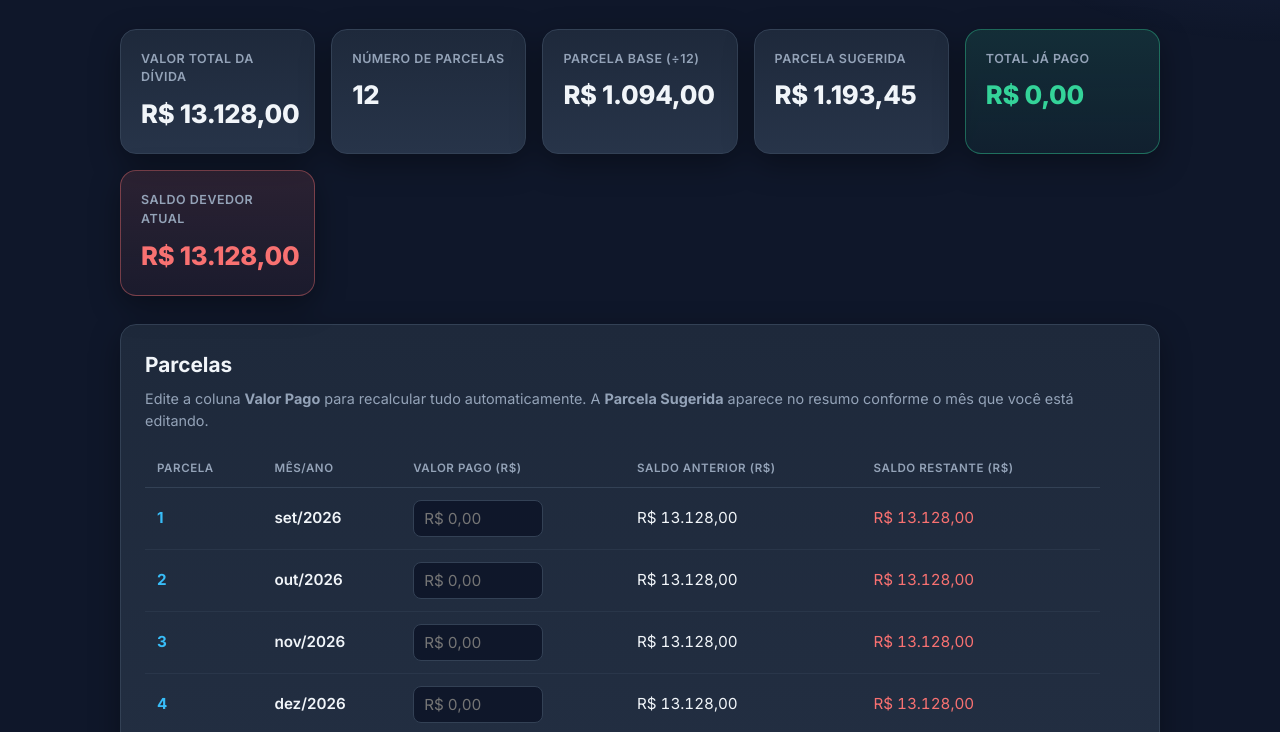
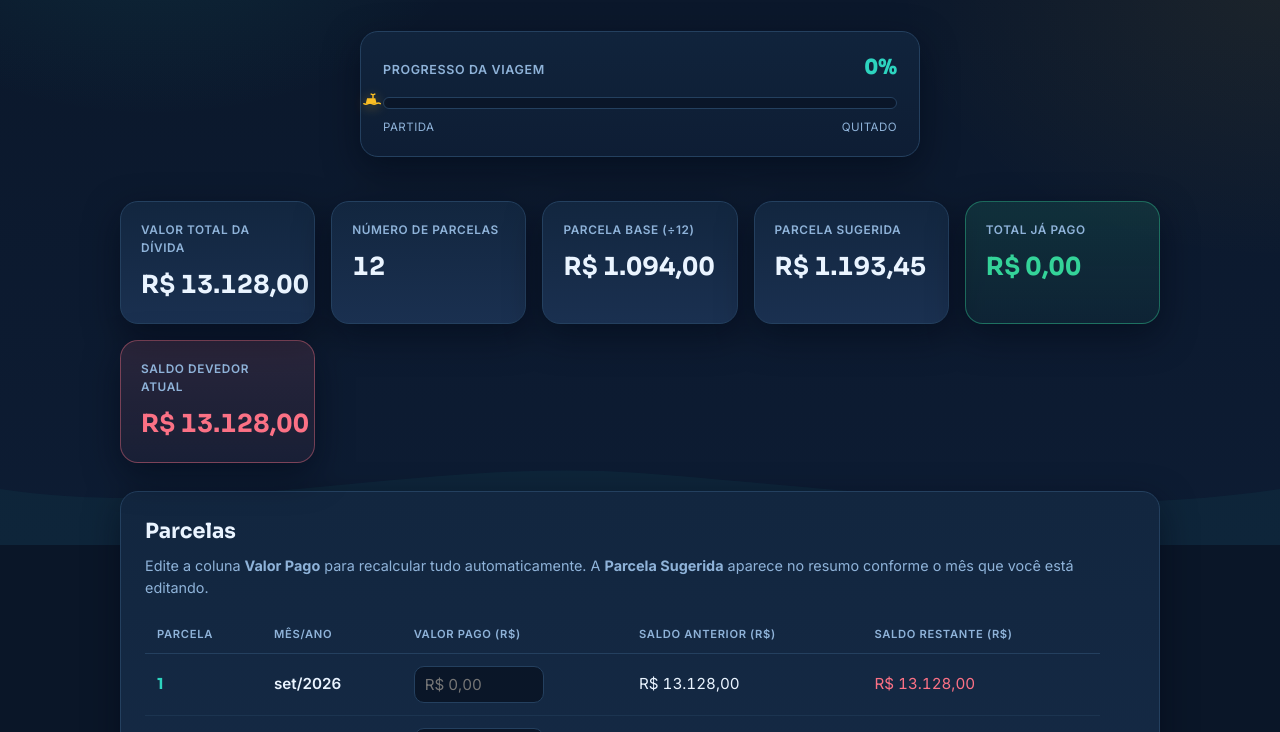
Before and after one commit to dcmeletrica-tech/dc-eletrica-site, a website: page site-cruzeiro/index.html in a window 1280 px wide. Shown: the part 255-987 px from the top of the page. Drawn offline with Linux system fonts and the light colour scheme; no server answers.

Commit message:
Redesenha site-cruzeiro com tema viagem no mar e barra de progresso

```diff
--- a/site-cruzeiro/index.html
+++ b/site-cruzeiro/index.html
@@ -3,14 +3,19 @@
 <head>
   <meta charset="UTF-8" />
   <meta name="viewport" content="width=device-width, initial-scale=1.0" />
-  <title>Controle de Pagamentos — Viagem</title>
+  <title>Controle de Pagamentos — Cruzeiro</title>
   <link rel="preconnect" href="https://fonts.googleapis.com" />
   <link rel="preconnect" href="https://fonts.gstatic.com" crossorigin />
-  <link href="https://fonts.googleapis.com/css2?family=Inter:wght@400;500;600;700;800&display=swap" rel="stylesheet" />
+  <link href="https://fonts.googleapis.com/css2?family=Sora:wght@400;600;700;800&family=Inter:wght@400;500;600;700&display=swap" rel="stylesheet" />
   <link rel="stylesheet" href="styles.css" />
 </head>
 <body>
   <div class="bg-decor" aria-hidden="true"></div>
+  <div class="waves" aria-hidden="true">
+    <svg viewBox="0 0 1440 120" preserveAspectRatio="none">
+      <path d="M0,64 C240,96 480,32 720,48 C960,64 1200,96 1440,64 L1440,120 L0,120 Z"></path>
+    </svg>
+  </div>
 
   <header class="hero">
     <div class="container">
@@ -20,6 +25,27 @@
       </div>
       <h1>Pagamentos do cruzeiro</h1>
       <p class="hero-sub">Acompanhe as parcelas, veja o que já foi pago e quanto ainda falta para quitar o cruzeiro.</p>
+
+      <div class="voyage" id="voyage">
+        <div class="voyage-head">
+          <span class="voyage-label">Progresso da viagem</span>
+          <span class="voyage-pct" id="voyage-pct">0%</span>
+        </div>
+        <div class="voyage-track">
+          <div class="voyage-fill" id="voyage-fill"></div>
+          <div class="voyage-ship" id="voyage-ship" aria-hidden="true">
+            <svg viewBox="0 0 24 24" width="22" height="22" fill="none">
+              <path d="M2 16c1.5 1 3 1 4.5 0s3-1 4.5 0 3 1 4.5 0 3-1 4.5 0" stroke="currentColor" stroke-width="1.6" stroke-linecap="round"/>
+              <path d="M4 16l1.5-6h9l1.5 6" fill="currentColor"/>
+              <path d="M12 10V6.5M12 6.5l-2-1M12 6.5l2-1" stroke="currentColor" stroke-width="1.6" stroke-linecap="round" stroke-linejoin="round"/>
+            </svg>
+          </div>
+        </div>
+        <div class="voyage-legend">
+          <span>Partida</span>
+          <span>Quitado</span>
+        </div>
+      </div>
     </div>
   </header>
 
--- a/site-cruzeiro/script.js
+++ b/site-cruzeiro/script.js
@@ -156,6 +156,15 @@
     document.getElementById("sum-devedor").textContent = fmt(d.saldoDevedor);
     document.getElementById("foot-pago").textContent = fmt(d.totalPago);
     document.getElementById("foot-restante").textContent = fmt(d.saldoDevedor);
+
+    // Barra de progresso da viagem
+    var pct = TOTAL > 0 ? Math.round((d.totalPago / TOTAL) * 100) : 0;
+    var voyagePct = document.getElementById("voyage-pct");
+    var voyageFill = document.getElementById("voyage-fill");
+    var voyageShip = document.getElementById("voyage-ship");
+    if (voyagePct) voyagePct.textContent = pct + "%";
+    if (voyageFill) voyageFill.style.width = pct + "%";
+    if (voyageShip) voyageShip.style.left = "calc(" + pct + "% - 11px)";
   }
 
   // Preenche os campos com o valor formatado em reais (usado ao carregar)
--- a/site-cruzeiro/styles.css
+++ b/site-cruzeiro/styles.css
@@ -1,18 +1,20 @@
 :root {
-  --bg: #0f172a;
-  --bg-soft: #1e293b;
-  --card: #1e293b;
-  --card-2: #273449;
-  --border: #334155;
-  --text: #f1f5f9;
-  --text-muted: #94a3b8;
-  --accent: #38bdf8;
-  --accent-2: #818cf8;
+  --bg: #0a1628;
+  --bg-soft: #0f1f36;
+  --card: #12263f;
+  --card-2: #1a3050;
+  --border: #24405f;
+  --text: #eaf4ff;
+  --text-muted: #8fb3d9;
+  --accent: #2dd4bf;
+  --accent-2: #38bdf8;
+  --gold: #fbbf24;
   --green: #34d399;
-  --red: #f87171;
-  --amber: #fbbf24;
-  --radius: 16px;
-  --shadow: 0 10px 30px rgba(0, 0, 0, 0.35);
+  --red: #fb7185;
+  --radius: 18px;
+  --shadow: 0 12px 34px rgba(2, 8, 20, 0.5);
+  --font-display: "Sora", system-ui, sans-serif;
+  --font-body: "Inter", system-ui, -apple-system, "Segoe UI", Roboto, sans-serif;
 }
 
 * {
@@ -26,7 +28,7 @@ html {
 }
 
 body {
-  font-family: "Inter", system-ui, -apple-system, "Segoe UI", Roboto, sans-serif;
+  font-family: var(--font-body);
   background: var(--bg);
   color: var(--text);
   line-height: 1.5;
@@ -35,14 +37,33 @@ body {
   overflow-x: hidden;
 }
 
+/* Fundo: brilho de horizonte + ondas */
 .bg-decor {
   position: fixed;
   inset: 0;
+  z-index: -2;
+  background:
+    radial-gradient(700px 420px at 50% -8%, rgba(56, 189, 248, 0.20), transparent 62%),
+    radial-gradient(560px 380px at 12% 18%, rgba(45, 212, 191, 0.10), transparent 60%),
+    radial-gradient(640px 460px at 100% 30%, rgba(251, 191, 36, 0.07), transparent 60%),
+    linear-gradient(180deg, #0a1628 0%, #0d1c33 100%);
+}
+
+.waves {
+  position: fixed;
+  left: 0;
+  right: 0;
+  bottom: 0;
   z-index: -1;
-  background:
-    radial-gradient(600px 400px at 10% -10%, rgba(56, 189, 248, 0.18), transparent 60%),
-    radial-gradient(700px 500px at 100% 0%, rgba(129, 140, 248, 0.16), transparent 60%),
-    radial-gradient(500px 400px at 50% 120%, rgba(52, 211, 153, 0.10), transparent 60%);
+  height: 120px;
+  opacity: 0.5;
+  pointer-events: none;
+}
+
+.waves svg {
+  width: 100%;
+  height: 100%;
+  fill: rgba(45, 212, 191, 0.10);
 }
 
 .container {
@@ -54,7 +75,7 @@ body {
 
 /* Hero */
 .hero {
-  padding: 56px 0 32px;
+  padding: 60px 0 36px;
   text-align: center;
 }
 
@@ -64,12 +85,12 @@ body {
   gap: 8px;
   padding: 6px 14px;
   border-radius: 999px;
-  background: rgba(56, 189, 248, 0.12);
-  border: 1px solid rgba(56, 189, 248, 0.3);
+  background: rgba(45, 212, 191, 0.12);
+  border: 1px solid rgba(45, 212, 191, 0.3);
   color: var(--accent);
-  font-size: 0.8rem;
+  font-size: 0.78rem;
   font-weight: 600;
-  letter-spacing: 0.02em;
+  letter-spacing: 0.06em;
   text-transform: uppercase;
   margin-bottom: 20px;
 }
@@ -90,10 +111,11 @@ body {
 }
 
 .hero h1 {
-  font-size: clamp(2rem, 5vw, 3rem);
+  font-family: var(--font-display);
+  font-size: clamp(2.1rem, 5.5vw, 3.2rem);
   font-weight: 800;
   letter-spacing: -0.02em;
-  background: linear-gradient(120deg, #e0f2fe, #c7d2fe);
+  background: linear-gradient(120deg, #e0f2fe, #99f6e4);
   -webkit-background-clip: text;
   background-clip: text;
   -webkit-text-fill-color: transparent;
@@ -106,6 +128,78 @@ body {
   max-width: 560px;
   margin-left: auto;
   margin-right: auto;
+}
+
+/* Barra de progresso da viagem (elemento assinatura) */
+.voyage {
+  max-width: 560px;
+  margin: 34px auto 0;
+  padding: 20px 22px;
+  border-radius: var(--radius);
+  background: linear-gradient(180deg, rgba(18, 38, 63, 0.85), rgba(15, 31, 54, 0.85));
+  border: 1px solid var(--border);
+  box-shadow: var(--shadow);
+  text-align: left;
+}
+
+.voyage-head {
+  display: flex;
+  align-items: baseline;
+  justify-content: space-between;
+  margin-bottom: 14px;
+}
+
+.voyage-label {
+  font-size: 0.78rem;
+  font-weight: 600;
+  text-transform: uppercase;
+  letter-spacing: 0.05em;
+  color: var(--text-muted);
+}
+
+.voyage-pct {
+  font-family: var(--font-display);
+  font-size: 1.3rem;
+  font-weight: 800;
+  color: var(--accent);
+  font-variant-numeric: tabular-nums;
+}
+
+.voyage-track {
+  position: relative;
+  height: 12px;
+  border-radius: 999px;
+  background: rgba(10, 22, 40, 0.9);
+  border: 1px solid var(--border);
+  overflow: visible;
+}
+
+.voyage-fill {
+  height: 100%;
+  width: 0%;
+  border-radius: 999px;
+  background: linear-gradient(90deg, var(--accent-2), var(--accent));
+  transition: width 0.6s cubic-bezier(0.22, 1, 0.36, 1);
+}
+
+.voyage-ship {
+  position: absolute;
+  top: 50%;
+  left: 0;
+  transform: translate(-50%, -50%);
+  color: var(--gold);
+  transition: left 0.6s cubic-bezier(0.22, 1, 0.36, 1);
+  filter: drop-shadow(0 2px 6px rgba(251, 191, 36, 0.4));
+}
+
+.voyage-legend {
+  display: flex;
+  justify-content: space-between;
+  margin-top: 10px;
+  font-size: 0.72rem;
+  color: var(--text-muted);
+  text-transform: uppercase;
+  letter-spacing: 0.04em;
 }
 
 /* Cards */
@@ -129,20 +223,28 @@ body {
   display: flex;
   flex-direction: column;
   gap: 8px;
+  transition: transform 0.2s ease, border-color 0.2s ease;
+}
+
+.summary-card:hover {
+  transform: translateY(-3px);
+  border-color: rgba(45, 212, 191, 0.4);
 }
 
 .summary-label {
-  font-size: 0.78rem;
+  font-size: 0.74rem;
   font-weight: 600;
   text-transform: uppercase;
-  letter-spacing: 0.04em;
+  letter-spacing: 0.05em;
   color: var(--text-muted);
 }
 
 .summary-value {
-  font-size: 1.6rem;
-  font-weight: 800;
+  font-family: var(--font-display);
+  font-size: 1.55rem;
+  font-weight: 700;
   letter-spacing: -0.01em;
+  font-variant-numeric: tabular-nums;
 }
 
 .summary-card.accent {
@@ -152,8 +254,8 @@ body {
 .summary-card.accent .summary-value { color: var(--green); }
 
 .summary-card.danger {
-  border-color: rgba(248, 113, 113, 0.4);
-  background: linear-gradient(180deg, rgba(248, 113, 113, 0.12), rgba(248, 113, 113, 0.05));
+  border-color: rgba(251, 113, 133, 0.4);
+  background: linear-gradient(180deg, rgba(251, 113, 133, 0.12), rgba(251, 113, 133, 0.05));
 }
 .summary-card.danger .summary-value { color: var(--red); }
 
@@ -173,6 +275,7 @@ body {
 }
 
 .table-header h2 {
+  font-family: var(--font-display);
   font-size: 1.3rem;
   font-weight: 700;
 }
@@ -194,10 +297,10 @@ table {
 
 thead th {
   text-align: left;
-  font-size: 0.72rem;
+  font-size: 0.7rem;
   font-weight: 600;
   text-transform: uppercase;
-  letter-spacing: 0.05em;
+  letter-spacing: 0.06em;
   color: var(--text-muted);
   padding: 10px 12px;
   border-bottom: 1px solid var(--border);
@@ -206,7 +309,7 @@ thead th {
 
 tbody td {
   padding: 12px;
-  border-bottom: 1px solid rgba(51, 65, 85, 0.5);
+  border-bottom: 1px solid rgba(36, 64, 95, 0.5);
   font-size: 0.95rem;
   white-space: nowrap;
 }
@@ -215,11 +318,16 @@ tbody tr:last-child td {
   border-bottom: none;
 }
 
+tbody tr {
+  transition: background 0.15s ease;
+}
+
 tbody tr:hover {
-  background: rgba(56, 189, 248, 0.04);
+  background: rgba(45, 212, 191, 0.05);
 }
 
 td.parcela-num {
+  font-family: var(--font-display);
   font-weight: 700;
   color: var(--accent);
 }
@@ -233,7 +341,7 @@ td.mes.past {
 }
 
 td.mes.current {
-  color: var(--amber);
+  color: var(--gold);
   font-weight: 700;
 }
 
@@ -248,7 +356,7 @@ td.valor.sugerida { color: var(--accent); font-weight: 600; }
 input.valor-pago {
   width: 130px;
   padding: 8px 10px;
-  border-radius: 8px;
+  border-radius: 10px;
   border: 1px solid var(--border);
   background: var(--bg);
   color: var(--text);
@@ -261,7 +369,7 @@ input.valor-pago {
 input.valor-pago:focus {
   outline: none;
   border-color: var(--accent);
-  box-shadow: 0 0 0 3px rgba(56, 189, 248, 0.2);
+  box-shadow: 0 0 0 3px rgba(45, 212, 191, 0.2);
 }
 
 input.valor-pago.has-value {
@@ -290,6 +398,7 @@ tfoot td:first-child {
 }
 
 .howto h2 {
+  font-family: var(--font-display);
   font-size: 1.3rem;
   font-weight: 700;
   margin-bottom: 16px;
@@ -316,11 +425,12 @@ tfoot td:first-child {
   flex-shrink: 0;
   width: 26px;
   height: 26px;
-  border-radius: 8px;
+  border-radius: 9px;
   display: grid;
   place-items: center;
-  background: rgba(56, 189, 248, 0.15);
+  background: rgba(45, 212, 191, 0.15);
   color: var(--accent);
+  font-family: var(--font-display);
   font-weight: 700;
   font-size: 0.85rem;
 }
@@ -337,10 +447,24 @@ tfoot td:first-child {
   font-size: 0.85rem;
 }
 
+/* Acessibilidade: foco visível */
+:focus-visible {
+  outline: 2px solid var(--accent);
+  outline-offset: 2px;
+}
+
+/* Respeita preferência por menos movimento */
+@media (prefers-reduced-motion: reduce) {
+  .hero-badge .dot { animation: none; }
+  .voyage-fill, .voyage-ship { transition: none; }
+  .summary-card { transition: none; }
+}
+
 /* Responsive */
 @media (max-width: 640px) {
   .hero { padding: 40px 0 24px; }
   .summary { grid-template-columns: repeat(2, 1fr); }
   .summary-value { font-size: 1.3rem; }
   .table-card, .howto { padding: 18px; }
+  .voyage { margin-top: 26px; }
 }
```
